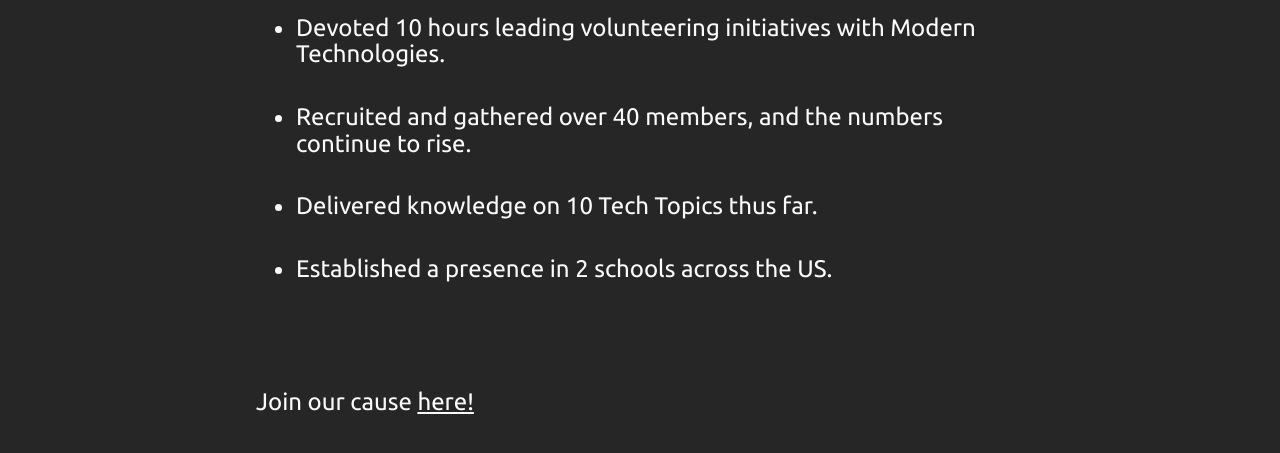
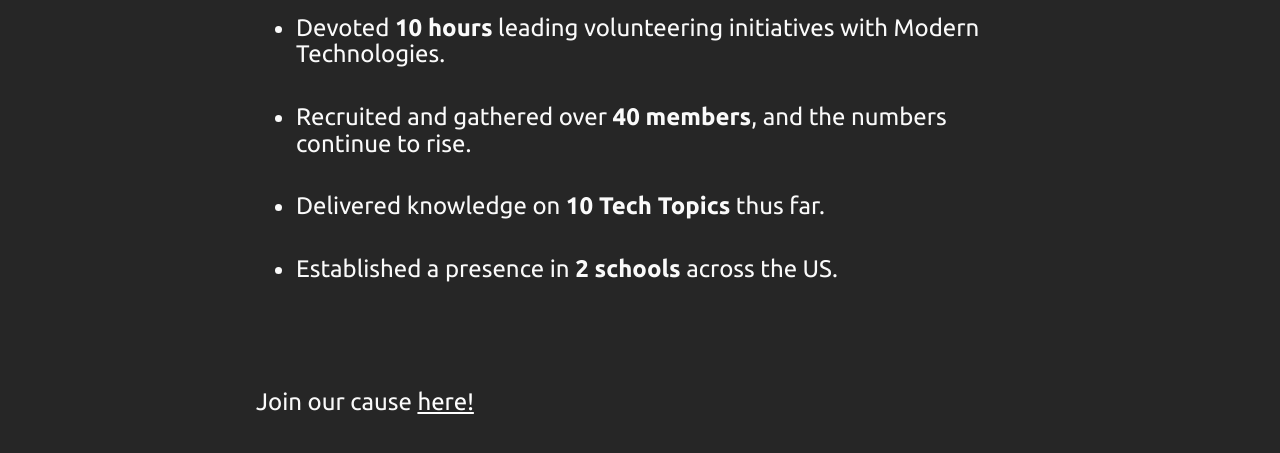
Before and after one commit to ArjunBakhale/ModernTech, a plain HTML site: page ModernTechWeb/accomp.html in a window 1280 px wide. Shown: the part 363-816 px from the top of the page. Drawn offline with Linux system fonts and the light colour scheme.

Commit message:
Update accomp.html

```diff
--- a/ModernTechWeb/accomp.html
+++ b/ModernTechWeb/accomp.html
@@ -59,10 +59,10 @@
 
         <small class="ff-normal fs-400">
             <ul>
-                <li>Devoted 10 hours leading volunteering initiatives with Modern Technologies.</li>
-                <li>Recruited and gathered over 40 members, and the numbers continue to rise.</li>
-                <li>Delivered knowledge on 10 Tech Topics thus far.</li>
-                <li>Established a presence in 2 schools across the US.</li>
+                <li>Devoted <b>10 hours</b> leading volunteering initiatives with Modern Technologies.</li>
+                <li>Recruited and gathered over <b>40 members</b>, and the numbers continue to rise.</li>
+                <li>Delivered knowledge on <b>10 Tech Topics</b> thus far.</li>
+                <li>Established a presence in <b>2 schools</b> across the US.</li>
             </ul>
 
             Join our cause <a href="apply.html"> here! </a>
```
